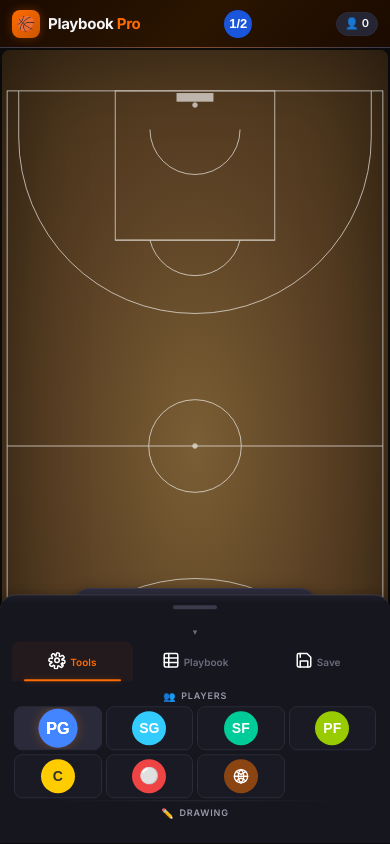
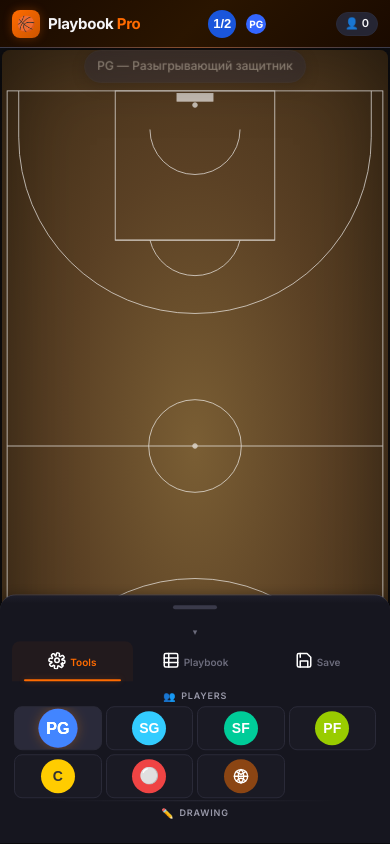
Before and after one commit to NightLonger/basketball-playbook-pro, a plain HTML site: page index.html in a window 390 px wide. Drawn offline with nearby package versions, Linux system fonts and the light colour scheme.

Commit message:
Fix tool hint visibility on mobile and polish header UX
- move floating tool hint under the header so the compact panel and Safari bottom bar cannot cover it
- auto-hide the hint after 5s and restore it after toasts
- add persistent active-tool chip in the header (icon + name, icon-only on narrow screens)
- keep drawing tools panel expanded when selecting a tool
- remove the gif from the loading screen and drop its styles
- update agents.md notes

```diff
--- a/css/styles.css
+++ b/css/styles.css
@@ -316,7 +316,8 @@ body.playback-mode .court-container {
     padding-bottom: 72px;
 }
 /* Подсказка инструмента не должна висеть над розыгрышем */
-body.playback-mode .floating-hint {
+body.playback-mode .floating-hint,
+body.playback-mode .active-tool-chip {
     display: none !important;
 }
 
@@ -582,21 +583,27 @@ body.playback-mode .floating-hint {
 /* ============================================
    FLOATING HINT — подсказка над панелью
    ============================================ */
+/* Плавающая подсказка под шапкой — её не перекрывают нижняя панель
+   и адресная строка Safari на iPhone. */
 .floating-hint {
     position: fixed;
     left: 50%;
-    bottom: calc(210px + 10px); /* над свернутой панелью */
-    transform: translateX(-50%) translateY(10px);
+    top: calc(var(--header-height) + var(--safe-top) + 8px);
+    bottom: auto;
+    transform: translateX(-50%) translateY(-10px);
     background: var(--bg-elevated);
     color: var(--text-primary);
     padding: 8px 16px;
     border-radius: var(--radius-full);
     font-size: 13px;
     font-weight: 500;
-    z-index: 55;
+    z-index: 90;
     opacity: 0;
     pointer-events: none;
     white-space: nowrap;
+    max-width: calc(100vw - 24px);
+    overflow: hidden;
+    text-overflow: ellipsis;
     backdrop-filter: blur(12px);
     -webkit-backdrop-filter: blur(12px);
     border: 1px solid var(--border-primary);
@@ -606,6 +613,42 @@ body.playback-mode .floating-hint {
 .floating-hint.visible {
     opacity: 1;
     transform: translateX(-50%) translateY(0);
+}
+
+/* Индикатор выбранного инструмента в шапке */
+.active-tool-chip {
+    display: flex; align-items: center; gap: 5px;
+    height: 28px; padding: 0 9px 0 4px;
+    background: var(--bg-tertiary);
+    border: 1px solid var(--border-primary);
+    border-radius: var(--radius-full);
+    font-size: 11px; font-weight: 600; color: var(--text-primary);
+    max-width: 132px; min-width: 0; flex-shrink: 1;
+    animation: chip-in 0.2s ease-out;
+}
+.active-tool-chip[hidden] { display: none; }
+.active-tool-chip-icon {
+    width: 20px; height: 20px; border-radius: 50%;
+    display: flex; align-items: center; justify-content: center;
+    background: var(--bg-card); flex-shrink: 0;
+    font-size: 10px; font-weight: 700; color: #fff; line-height: 1;
+    overflow: hidden;
+}
+.active-tool-chip-icon .svg-icon svg { width: 12px; height: 12px; }
+.active-tool-chip-label { white-space: nowrap; overflow: hidden; text-overflow: ellipsis; }
+.active-tool-chip.no-label { padding-right: 4px; }
+@keyframes chip-in {
+    from { opacity: 0; transform: scale(0.85); }
+    to { opacity: 1; transform: scale(1); }
+}
+/* На узких экранах оставляем только иконку, чтобы шапка не переполнялась */
+@media (max-width: 400px) {
+    .active-tool-chip {
+        padding: 0; width: 28px; justify-content: center;
+        background: transparent; border-color: transparent;
+    }
+    .active-tool-chip-label { display: none; }
+    .floating-hint { font-size: 12px; padding: 7px 12px; }
 }
 
 .toast {
@@ -706,14 +749,6 @@ body.playback-mode .floating-hint {
     animation: loadingPulse 2s ease-in-out infinite;
 }
 
-.loading-gif {
-    width: 200px;
-    height: 200px;
-    border-radius: 20px;
-    box-shadow: 0 8px 32px rgba(0, 122, 255, 0.3);
-    object-fit: cover;
-}
-
 .loading-text {
     font-family: 'Oswald', sans-serif;
     font-size: 24px;
@@ -743,10 +778,6 @@ body.playback-mode .floating-hint {
 }
 
 @media (max-width: 768px) {
-    .loading-gif {
-        width: 150px;
-        height: 150px;
-    }
     .loading-text {
         font-size: 18px;
     }
--- a/index.html
+++ b/index.html
@@ -35,6 +35,10 @@
             </div>
             <div class="header-center">
                 <button class="tool-btn court-toggle" id="toggle-court" title="Переключить половину"><div class="tool-icon">1/2</div></button>
+                <div class="active-tool-chip" id="active-tool-chip" hidden aria-live="polite">
+                    <span class="active-tool-chip-icon" id="active-tool-chip-icon"></span>
+                    <span class="active-tool-chip-label" id="active-tool-chip-label"></span>
+                </div>
             </div>
             <div class="header-right">
                 <span class="player-badge" id="player-count"><span class="badge-icon">👤</span><span class="badge-count">0</span></span>
@@ -171,7 +175,6 @@
     <!-- Loading Screen -->
     <div class="loading-screen" id="loading-screen">
         <div class="loading-content">
-            <img src="bropro.gif" alt="Loading..." class="loading-gif">
             <div class="loading-text">Basketball Playbook Pro</div>
             <div class="loading-spinner"></div>
         </div>
--- a/js/app.js
+++ b/js/app.js
@@ -269,21 +269,66 @@ document.addEventListener('DOMContentLoaded', function() {
     const toolButtons = document.querySelectorAll('#tools-section .tool-btn');
     const hintText = document.getElementById('hint-text');
 
-    // Плавающая подсказка над панелью
+    // Плавающая подсказка под шапкой (не перекрывается нижней панелью)
     const floatingHint = document.createElement('div');
     floatingHint.id = 'floating-hint';
     floatingHint.className = 'floating-hint';
     document.body.appendChild(floatingHint);
 
+    // Индикатор активного инструмента в шапке
+    const activeToolChip = document.getElementById('active-tool-chip');
+    const activeToolChipIcon = document.getElementById('active-tool-chip-icon');
+    const activeToolChipLabel = document.getElementById('active-tool-chip-label');
+
+    const TOOL_CHIP_COLORS = {
+        pg: '#3366ff', sg: '#33ccff', sf: '#00cc99', pf: '#99cc00',
+        c: '#ffcc00', defense: '#ef4444', ball: '#8B4513',
+        arrow: '#ff6b00', line: '#ef4444', dashed: '#22c55e', wavy: '#af52de',
+        screen: '#ff9500', shot: '#ff3b30', rebound: '#ff3b30', eraser: '#f59e0b'
+    };
+
+    function showActiveToolChip(btn) {
+        if (!activeToolChip || !btn) return;
+        const iconEl = btn.querySelector('.tool-icon');
+        const labelEl = btn.querySelector('.tool-label');
+        const colorKey = Array.from(btn.classList).find(c => TOOL_CHIP_COLORS[c]);
+        const label = labelEl ? labelEl.textContent.trim() : '';
+        const iconText = iconEl ? iconEl.textContent.trim() : '';
+        if (activeToolChipIcon) {
+            activeToolChipIcon.innerHTML = iconEl ? iconEl.innerHTML : '';
+            activeToolChipIcon.style.background = colorKey ? TOOL_CHIP_COLORS[colorKey] : 'var(--bg-card)';
+            activeToolChipIcon.style.color = colorKey === 'c' ? '#333' : '#fff';
+        }
+        // Для позиций (PG/SG/...) иконка и подпись совпадают — подпись не нужна
+        const showLabel = label && label !== iconText;
+        if (activeToolChipLabel) activeToolChipLabel.textContent = showLabel ? label : '';
+        activeToolChip.classList.toggle('no-label', !showLabel);
+        activeToolChip.title = label || iconText;
+        activeToolChip.hidden = false;
+    }
+
+    function hideActiveToolChip() {
+        if (activeToolChip) activeToolChip.hidden = true;
+    }
+
+    let hintTimer = null;
+    let toastActive = false;
+    const HINT_VISIBLE_MS = 5000;
+
+    function showFloatingHint() {
+        if (!currentTool || currentTool === 'select' || toastActive) {
+            floatingHint.classList.remove('visible');
+            return;
+        }
+        floatingHint.classList.add('visible');
+        clearTimeout(hintTimer);
+        hintTimer = setTimeout(() => floatingHint.classList.remove('visible'), HINT_VISIBLE_MS);
+    }
+
     function setHint(toolName, hint) {
         if (hintText) hintText.textContent = (toolName ? toolName + ' — ' : '') + (hint || '');
-        const text = (toolName ? toolName + ' — ' : '') + (hint || '');
-        floatingHint.textContent = text;
-        if (currentTool && currentTool !== 'select') {
-            floatingHint.classList.add('visible');
-        } else {
-            floatingHint.classList.remove('visible');
-        }
+        floatingHint.textContent = (toolName ? toolName + ' — ' : '') + (hint || '');
+        showFloatingHint();
     }
 
     toolButtons.forEach(btn => btn.classList.remove('active'));
@@ -314,6 +359,7 @@ document.addEventListener('DOMContentLoaded', function() {
         courtSvg.classList.remove('eraser-cursor');
         toolButtons.forEach(t => t.classList.remove('active'));
         floatingHint.classList.remove('visible');
+        hideActiveToolChip();
         setHint('', 'Выберите позицию или инструмент');
     }
 
@@ -359,6 +405,7 @@ document.addEventListener('DOMContentLoaded', function() {
             const names = { 'PG': 'PG', 'SG': 'SG', 'SF': 'SF', 'PF': 'PF', 'C': 'C', 'defense': '⚪ Защитник', 'ball': '🏀 Мяч' };
             const posDesc = POSITION_HINTS[type] || 'Нажмите на площадку';
             setHint(names[type] || type, posDesc);
+            showActiveToolChip(btn);
             updateSheet('half');
         } else if (tool === 'drawing') {
             currentTool = 'drawing'; currentToolType = type;
@@ -371,10 +418,15 @@ document.addEventListener('DOMContentLoaded', function() {
                 const names = { 'arrow': '➡️ Движение', 'line': '📏 Линия', 'dashed': '••• Передача', 'wavy': '〰️ Ведение', 'screen': '⊥ Заслон', 'shot': '🎯 Бросок', 'rebound': '⬆️ Подбор' };
                 setHint(names[type] || type, 'Проведите по площадке');
             }
-            updateSheet('half');
+            // Не сворачиваем панель в half: там кнопки Drawing и подсказка скрыты,
+            // и пользователь не видит, какой инструмент выбран. Панель свернётся
+            // автоматически при начале рисования (autoCollapsePanel).
+            showActiveToolChip(btn);
+            updateSheet('expanded');
         } else {
             currentTool = null;
             currentToolType = null;
+            hideActiveToolChip();
             setHint('', 'Выберите инструмент');
             updateSheet('half');
         }
@@ -1066,9 +1118,17 @@ document.addEventListener('DOMContentLoaded', function() {
         let toast = document.getElementById('toast');
         if (!toast) { toast = document.createElement('div'); toast.id = 'toast'; toast.className = 'toast'; document.body.appendChild(toast); }
         toast.textContent = msg;
+        // Тост и подсказка живут в одном месте — на время тоста прячем подсказку
+        toastActive = true;
+        clearTimeout(hintTimer);
+        floatingHint.classList.remove('visible');
         toast.classList.add('show');
         clearTimeout(toast._timer);
-        toast._timer = setTimeout(() => toast.classList.remove('show'), 2000);
+        toast._timer = setTimeout(() => {
+            toast.classList.remove('show');
+            toastActive = false;
+            showFloatingHint();
+        }, 2000);
     }
 
     // ============================================
```
Also changed, not shown: 1 other file.
